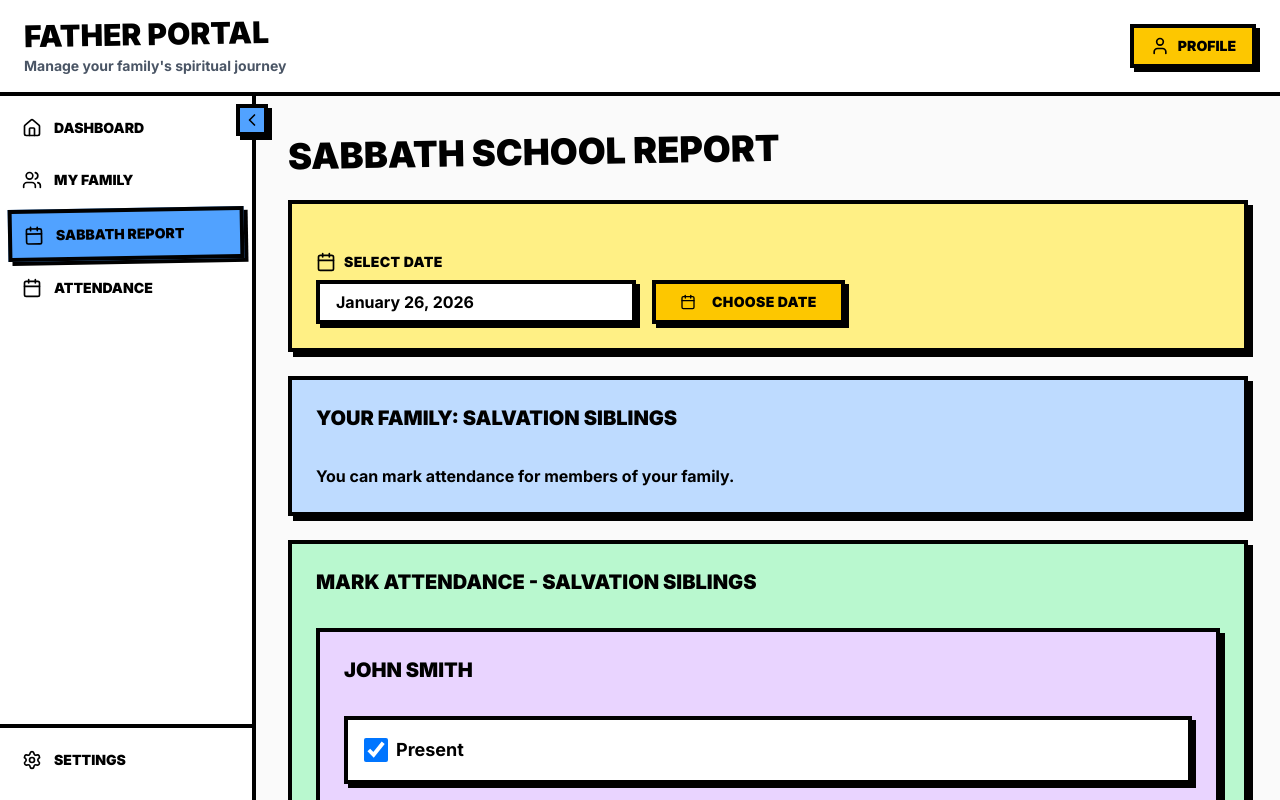
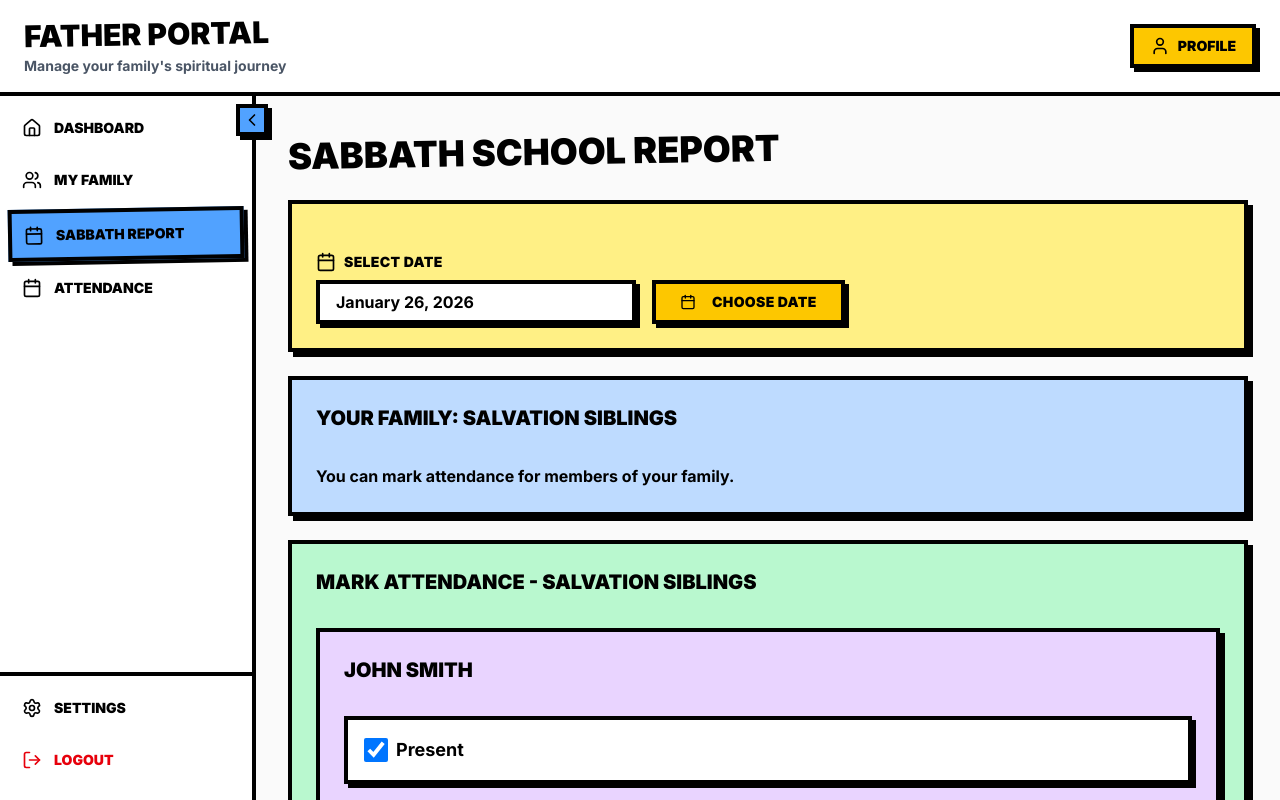
Before and after one commit to RCA-SDA/rca-sda-web-frontend, a Next.js app: page /users/father/sabbath-report in a window 1280 px wide. Shown: the top 800 px of the page. Built offline with nearby package versions, Linux system fonts and the light colour scheme.

Commit message:
feat : logout

```diff
--- a/app/users/father/layout.tsx
+++ b/app/users/father/layout.tsx
@@ -15,7 +15,8 @@ import {
   ChevronLeft,
   ChevronRight,
   Bell,
-  User
+  User,
+  LogOut
 } from 'lucide-react';
 
 export default function FatherLayout({
@@ -28,6 +29,12 @@ export default function FatherLayout({
 
   const isActive = (path: string) => {
     return pathname === path;
+  };
+
+  const handleLogout = () => {
+    // Add logout logic here (clear session, tokens, etc.)
+    console.log('Logging out...');
+    window.location.href = '/login';
   };
 
   const navLinks = [
@@ -107,8 +114,8 @@ export default function FatherLayout({
               ))}
             </div>
 
-            {/* Settings Link */}
-            <div className="border-t-4 border-black pt-2 px-2">
+            {/* Bottom Links */}
+            <div className="border-t-4 border-black pt-2 px-2 space-y-1">
               <Link
                 href="/users/father/settings"
                 className={`flex items-center gap-3 px-3 py-3 font-black uppercase text-sm transition-all hover:bg-gray-100 border-2 border-transparent ${
@@ -119,6 +126,17 @@ export default function FatherLayout({
                 <Settings className="w-5 h-5 flex-shrink-0" />
                 {!isCollapsed && <span className="truncate">Settings</span>}
               </Link>
+
+              <button
+                onClick={handleLogout}
+                className={`w-full flex items-center gap-3 px-3 py-3 font-black uppercase text-sm transition-all hover:bg-red-100 border-2 border-transparent hover:border-red-500 text-red-600 ${
+                  isCollapsed ? 'justify-center' : ''
+                }`}
+                title={isCollapsed ? 'Logout' : ''}
+              >
+                <LogOut className="w-5 h-5 flex-shrink-0" />
+                {!isCollapsed && <span className="truncate">Logout</span>}
+              </button>
             </div>
           </nav>
         </aside>
```
